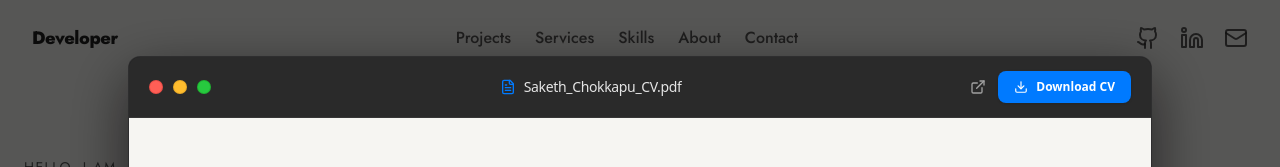
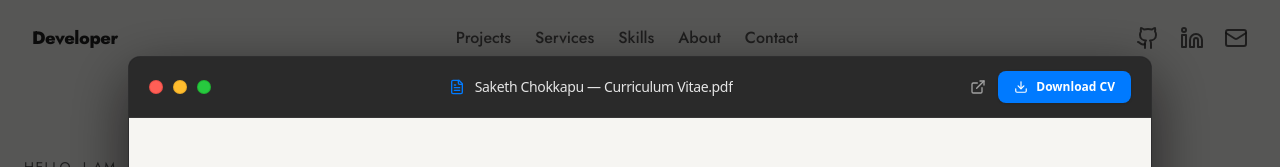
Before and after one commit to Ch-saketh/saketh-chokkapu-portfolio, a React (Vite) app in the folder Portfolio/: page / in a window 1280 px wide. Both pictures are taken after a click on the button "View CV". Shown: the top 167 px of the page. Built offline with nearby package versions, Linux system fonts and the light colour scheme; a web font is replaced by a local one.

Commit message:
chore: Update header text to Saketh Chokkapu — Curriculum Vitae.pdf

```diff
--- a/Portfolio/src/components/Home/CVModal.tsx
+++ b/Portfolio/src/components/Home/CVModal.tsx
@@ -180,10 +180,10 @@ export const CVModal: React.FC<CVModalProps> = ({
               </div>
 
               {/* Document Title */}
-              <div className="flex items-center gap-2 truncate">
+              <div className="flex items-center gap-2.5 truncate">
                 <FileText className="w-4 h-4 text-[#007AFF] shrink-0" />
                 <span className="text-sm font-medium tracking-tight text-neutral-200 truncate">
-                  Saketh_Chokkapu_CV.pdf
+                  Saketh Chokkapu — Curriculum Vitae.pdf
                 </span>
               </div>
 
```
